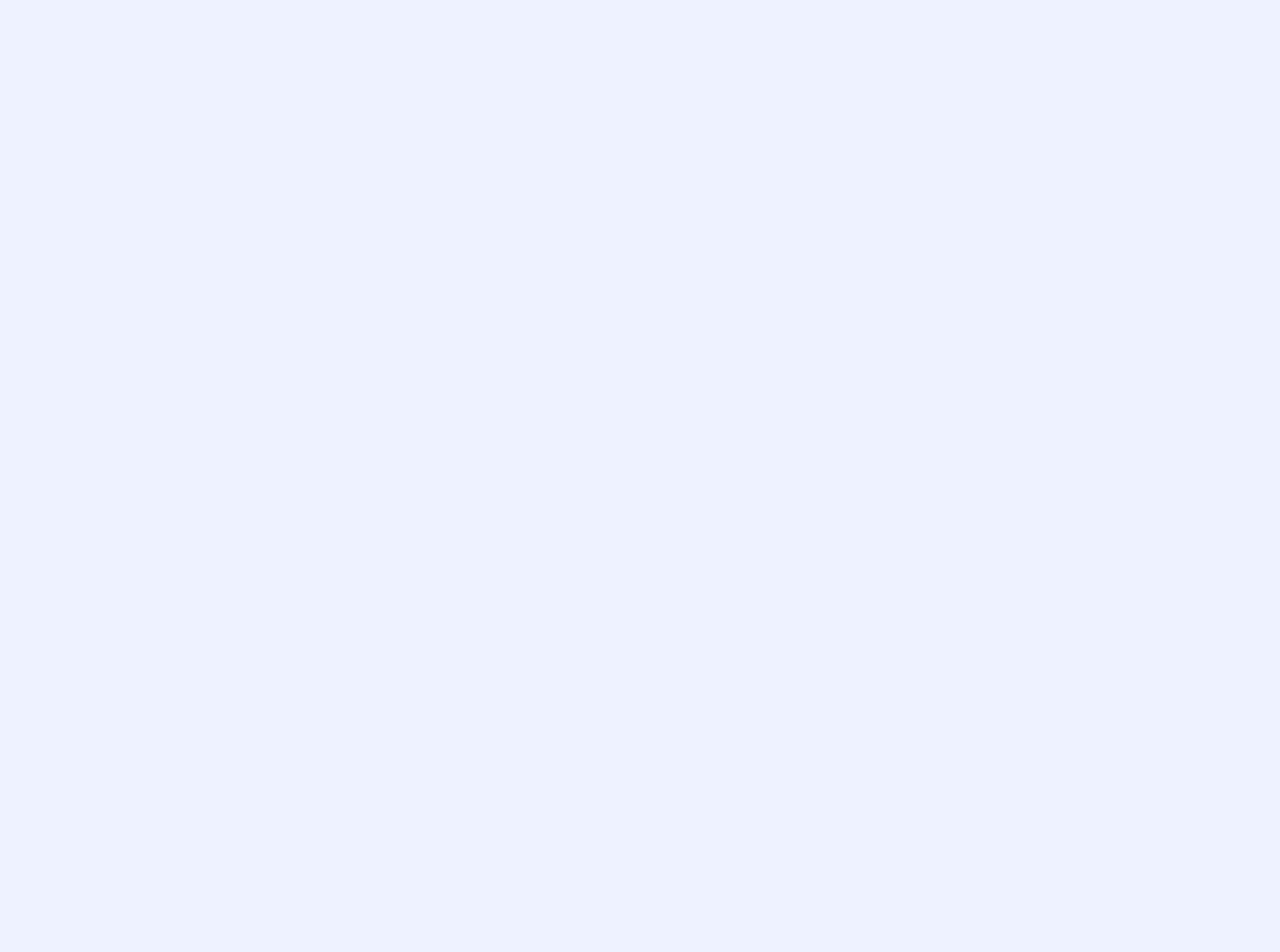
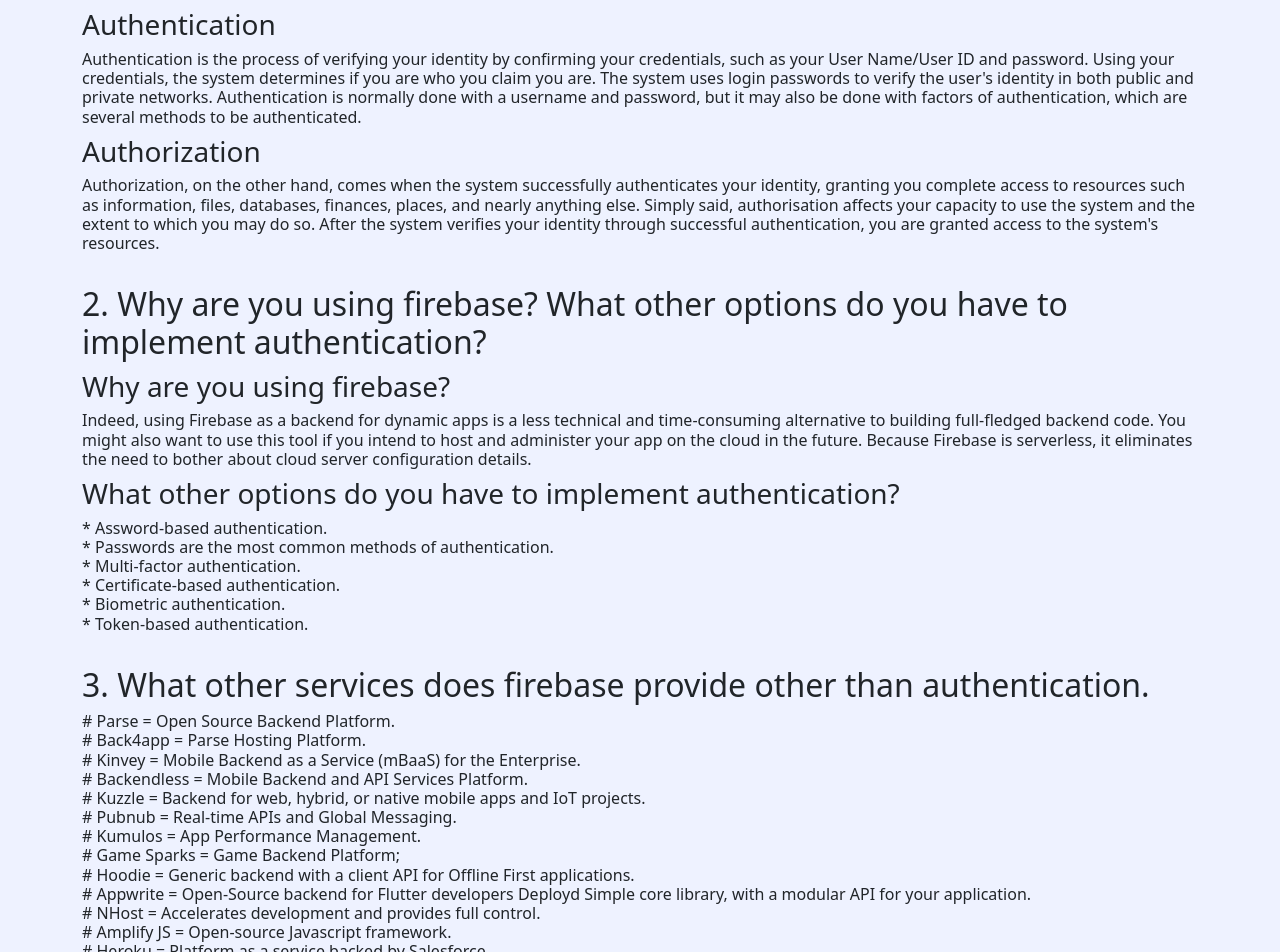
Before and after one commit to azmi0323/bike-hub, a React (Create React App) app: page /blogs in a window 1280 px wide. Shown: the part 160-1112 px from the top of the page. Before the commit the page ends 800 px from the top, so only its background shows below. Built offline with nearby package versions, Linux system fonts and the light colour scheme; no server answers.

Commit message:
blog component edited

```diff
--- a/package.json
+++ b/package.json
@@ -12,6 +12,7 @@
     "react-bootstrap": "^2.2.3",
     "react-dom": "^18.0.0",
     "react-firebase-hooks": "^5.0.3",
+    "react-hot-toast": "^2.2.0",
     "react-router-dom": "^6.3.0",
     "react-scripts": "5.0.1",
     "web-vitals": "^2.1.4"
--- a/src/App.js
+++ b/src/App.js
@@ -9,6 +9,7 @@
 import LogIn from "./Components/LogIn/LogIn";
 import SignUp from "./Components/SignUp/SignUp";
 import Services from "./Components/Services/Services";
+import Footer from "./Components/Footer/Footer";
 
 function App() {
   return (
@@ -25,6 +26,7 @@
         <Route path="/signUp" element={<SignUp></SignUp>}></Route>
         <Route path='*' element={<NotFound></NotFound>}></Route>
       </Routes>
+      <Footer></Footer>
       </div>
     </div>
   );
--- a/src/Components/Blogs/Blogs.js
+++ b/src/Components/Blogs/Blogs.js
@@ -1,11 +1,81 @@
-import React from 'react';
+import React from "react";
 
 const Blogs = () => {
-    return (
-        <div>
-            This is blogs
-        </div>
-    );
+  return (
+    <div className="container my-5">
+      <h2>1. Difference between authorization and authentication.</h2>
+      <h3>Authentication</h3>
+      <h6>
+        Authentication is the process of verifying your identity by confirming
+        your credentials, such as your User Name/User ID and password. Using
+        your credentials, the system determines if you are who you claim you
+        are. The system uses login passwords to verify the user's identity in
+        both public and private networks. Authentication is normally done with a
+        username and password, but it may also be done with factors of
+        authentication, which are several methods to be authenticated.
+      </h6>
+      <h3>Authorization</h3>
+      <h6>
+        Authorization, on the other hand, comes when the system successfully
+        authenticates your identity, granting you complete access to resources
+        such as information, files, databases, finances, places, and nearly
+        anything else. Simply said, authorisation affects your capacity to use
+        the system and the extent to which you may do so. After the system
+        verifies your identity through successful authentication, you are
+        granted access to the system's resources.
+      </h6>
+      <br />
+      <h2>
+        2. Why are you using firebase? What other options do you have to
+        implement authentication?
+      </h2>
+      <h3>Why are you using firebase?</h3>
+      <h6>
+        Indeed, using Firebase as a backend for dynamic apps is a less technical
+        and time-consuming alternative to building full-fledged backend code.
+        You might also want to use this tool if you intend to host and
+        administer your app on the cloud in the future. Because Firebase is
+        serverless, it eliminates the need to bother about cloud server
+        configuration details.
+      </h6>
+      <h3>What other options do you have to implement authentication?</h3>
+      <h6>
+        * Assword-based authentication. <br />
+        * Passwords are the most common methods of authentication. <br />
+        * Multi-factor authentication. <br />
+        * Certificate-based authentication. <br />
+        * Biometric authentication. <br />* Token-based authentication.
+      </h6>
+      <br />
+      <h2>
+        3. What other services does firebase provide other than authentication.
+      </h2>
+      <h6>
+        # Parse = Open Source Backend Platform. <br /> # Back4app = Parse Hosting Platform. <br />
+        # Kinvey = Mobile Backend as a Service (mBaaS) for the Enterprise. <br />
+        # Backendless = Mobile Backend and API Services Platform. <br />
+        # Kuzzle = Backend
+        for web, hybrid, or native mobile apps and IoT projects. <br />
+        # Pubnub =
+        Real-time APIs and Global Messaging. <br />
+        # Kumulos = App Performance
+        Management. <br />
+        # Game Sparks = Game Backend Platform; <br />
+        # Hoodie = Generic
+        backend with a client API for Offline First applications. <br />
+        # Appwrite =
+        Open-Source backend for Flutter developers Deployd Simple core
+        library, with a modular API for your application. <br />
+        # NHost = Accelerates
+        development and provides full control. <br />
+        # Amplify JS = Open-source
+        Javascript framework. <br />
+        # Heroku
+        = Platform as a service backed by
+        Salesforce.
+      </h6>
+    </div>
+  );
 };
 
 export default Blogs;
--- /dev/null
+++ b/src/Components/Footer/Footer.css
@@ -0,0 +1,5 @@
+.footer-component{
+    height: 200px;
+    background-color: black;
+    color: white;
+}
--- /dev/null
+++ b/src/Components/Footer/Footer.js
@@ -0,0 +1,11 @@
+import React from 'react';
+import './Footer.css'
+const Footer = () => {
+    return (
+        <div className='footer-component d-flex align-items-center justify-content-center '>
+            <p className=''>All Credit goes to || Aazmi Habib</p>
+        </div>
+    );
+};
+
+export default Footer;
--- a/src/Components/SignUp/SignUp.js
+++ b/src/Components/SignUp/SignUp.js
@@ -2,25 +2,32 @@
 import { Link } from "react-router-dom";
 import "./SignUp.css";
 const SignUp = () => {
-  const [email,setEmail] = useState("");
-  const [password,setPassword] = useState("");
-  const [confirmPassword,setConfirmPassword] = useState("");
-  const [error,setError] = useState("");
+  const [email, setEmail] = useState("");
+  const [password, setPassword] = useState("");
+  const [confirmPassword, setConfirmPassword] = useState("");
+  const [error, setError] = useState("");
 
-  const handleEmailBlur=event=>{
+  const handleEmailBlur = (event) => {
     setEmail(event.target.value);
-  }
-  const handlePasswordBlur=event=>{
+  };
+  const handlePasswordBlur = (event) => {
     setPassword(event.target.value);
-  }
-  const handleConfirmPasswordBlur=event=>{
+  };
+  const handleConfirmPasswordBlur = (event) => {
     setConfirmPassword(event.target.value);
-  }
+  };
 
+  const handleCreateUser = (event) => {
+    event.preventDefault();
+    if(password!==confirmPassword){
+      setError('Password did not Match')
+      return;
+    }
+  };
 
   return (
     <div className="">
-      <form className="w-50 mx-auto">
+      <form onSubmit={handleCreateUser} className="w-50 mx-auto">
         <h3 className="text-center text-success fw-bold pt-4">
           Please Sign up
         </h3>
@@ -28,18 +35,16 @@
           Name:
         </label>
         <input
-          onBlur={handleEmailBlur}
           className="w-100 input-field"
           type="email"
           name=""
           id=""
-          required
         />
         <label className="mt-3 text-success fw-bold" htmlFor="email">
-          Email
+          Email:
         </label>
         <input
-          onBlur={handlePasswordBlur}
+          onBlur={handleEmailBlur}
           className="w-100 input-field"
           type="text"
           name=""
@@ -50,6 +55,7 @@
           Password:
         </label>
         <input
+          onBlur={handlePasswordBlur}
           className="w-100 input-field"
           type="password"
           required
@@ -67,7 +73,7 @@
           name=""
           id=""
         />
-
+        <p className="text-danger">{error}</p>
         <p className="text-info mt-3">
           Already have an Account?
           <span>
@@ -79,10 +85,11 @@
             </Link>
           </span>
         </p>
+
         <input
           className="login-btn d-block mx-auto mt-3"
           type="button"
-          value="SignUp"
+          value="Sign Up"
         />
       </form>
     </div>
```
Also changed, not shown: src/Components/Home/Home.css (line endings or trailing spaces), 1 other file (tests, documents, lock files or other folders).
